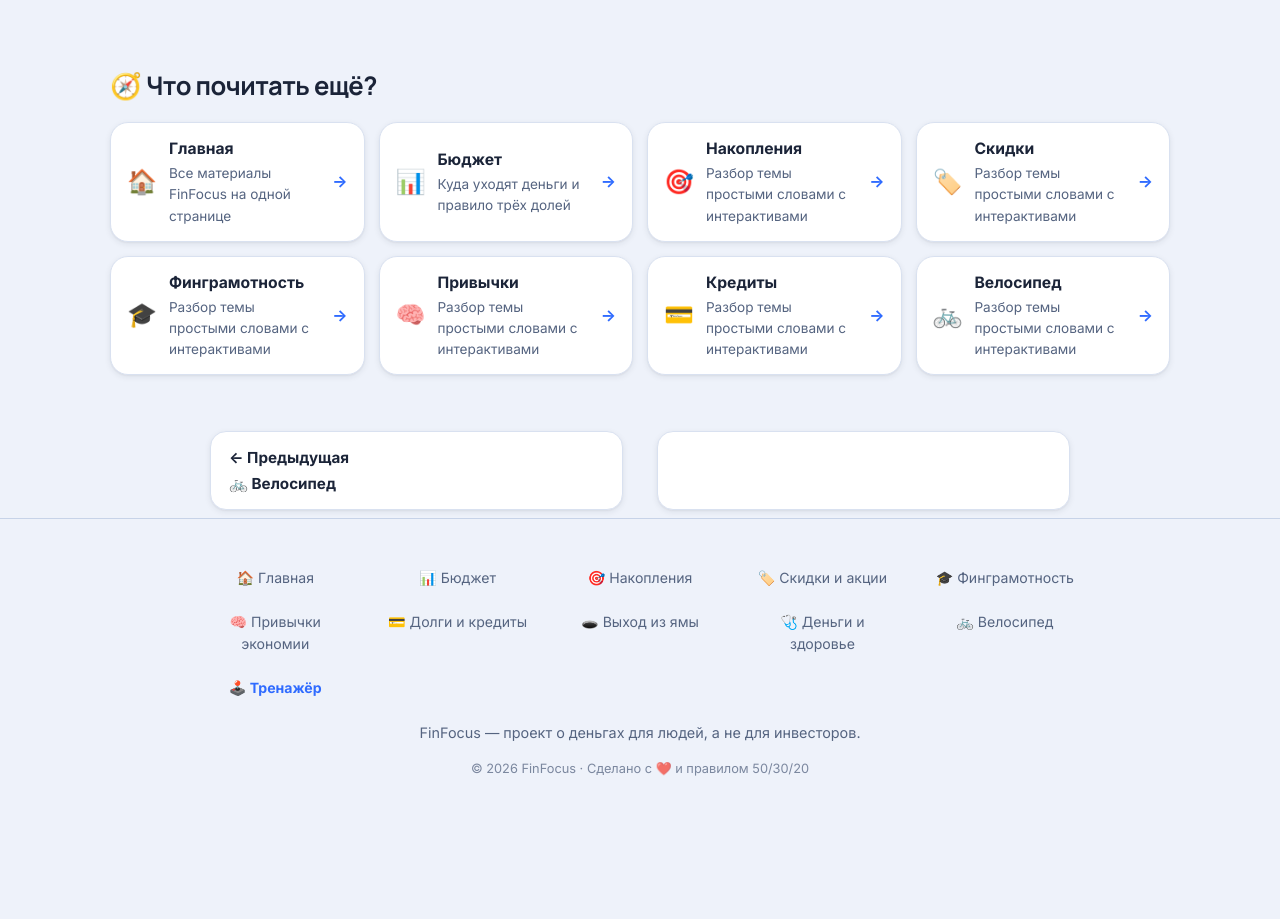
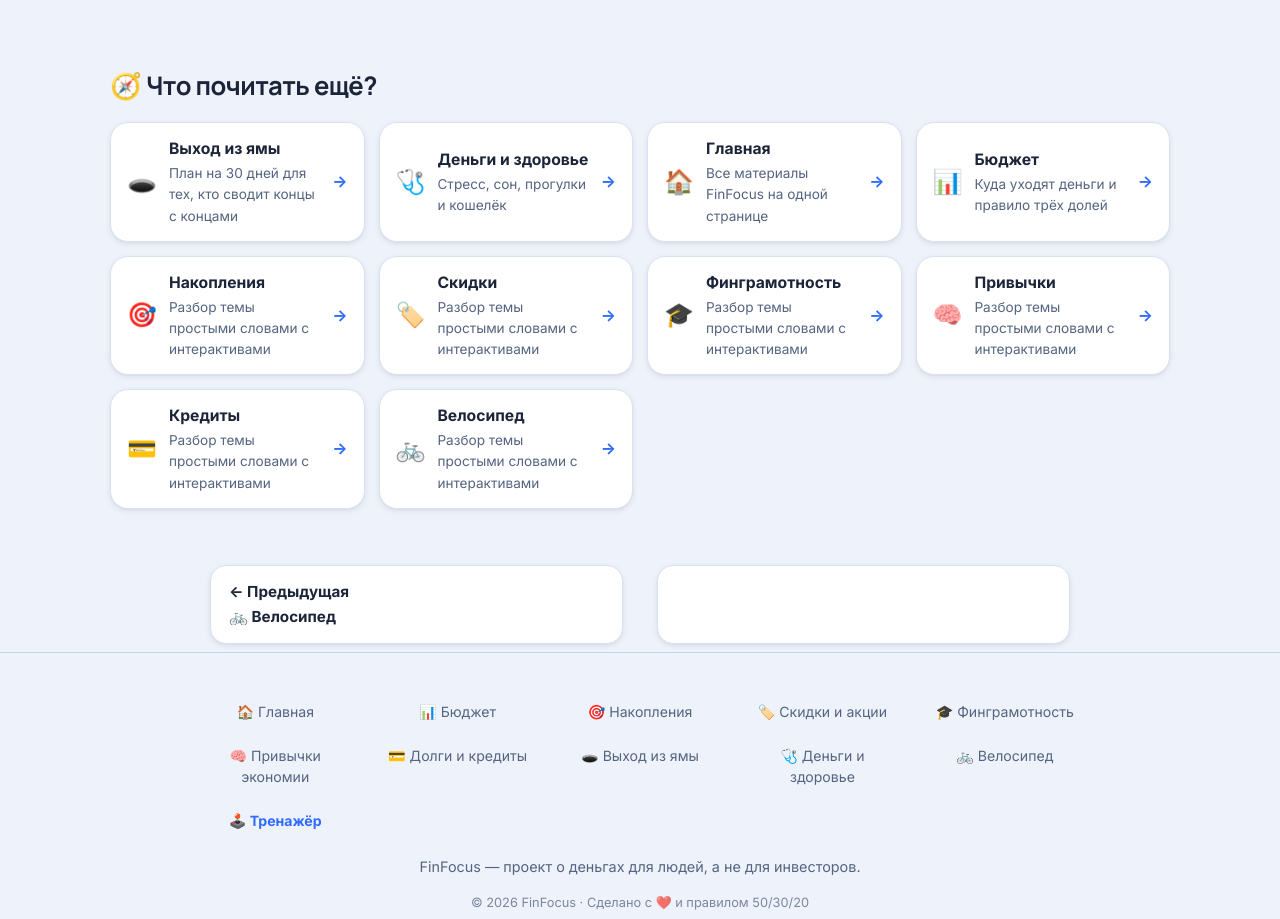
Before and after one commit to Folombas/FinFocus, a plain HTML site: page app.html in a window 1280 px wide. Shown: the part 3120-4039 px from the top of the page. Before the commit the page ends 4000 px from the top, so only its background shows below. Drawn offline with Linux system fonts and the light colour scheme.

Commit message:
Feat: vyyhod and health cards in habits, loans, bicycle, app

```diff
--- a/app.html
+++ b/app.html
@@ -259,6 +259,16 @@
     <section class="pages-strip" aria-label="Другие страницы FinFocus">
         <h2>🧭 Что почитать ещё?</h2>
         <div class="pages-strip-grid">
+            <a href="vyhod.html" class="ps-item">
+                <span class="ps-emoji">🕳️</span>
+                <span><strong>Выход из ямы</strong><p>План на 30 дней для тех, кто сводит концы с концами</p></span>
+                <span class="ps-arrow">→</span>
+            </a>
+            <a href="health.html" class="ps-item">
+                <span class="ps-emoji">🩺</span>
+                <span><strong>Деньги и здоровье</strong><p>Стресс, сон, прогулки и кошелёк</p></span>
+                <span class="ps-arrow">→</span>
+            </a>
             <a href="index.html" class="ps-item"><span class="ps-emoji">🏠</span><span><strong>Главная</strong><p>Все материалы FinFocus на одной странице</p></span><span class="ps-arrow">→</span></a>
             <a href="budget.html" class="ps-item"><span class="ps-emoji">📊</span><span><strong>Бюджет</strong><p>Куда уходят деньги и правило трёх долей</p></span><span class="ps-arrow">→</span></a>
             <a href="savings.html" class="ps-item"><span class="ps-emoji">🎯</span><span><strong>Накопления</strong><p>Разбор темы простыми словами с интерактивами</p></span><span class="ps-arrow">→</span></a>
```
Also changed, not shown: bicycle.html (+10 -0 lines), habits.html (+10 -0 lines), loans.html (+10 -0 lines).
